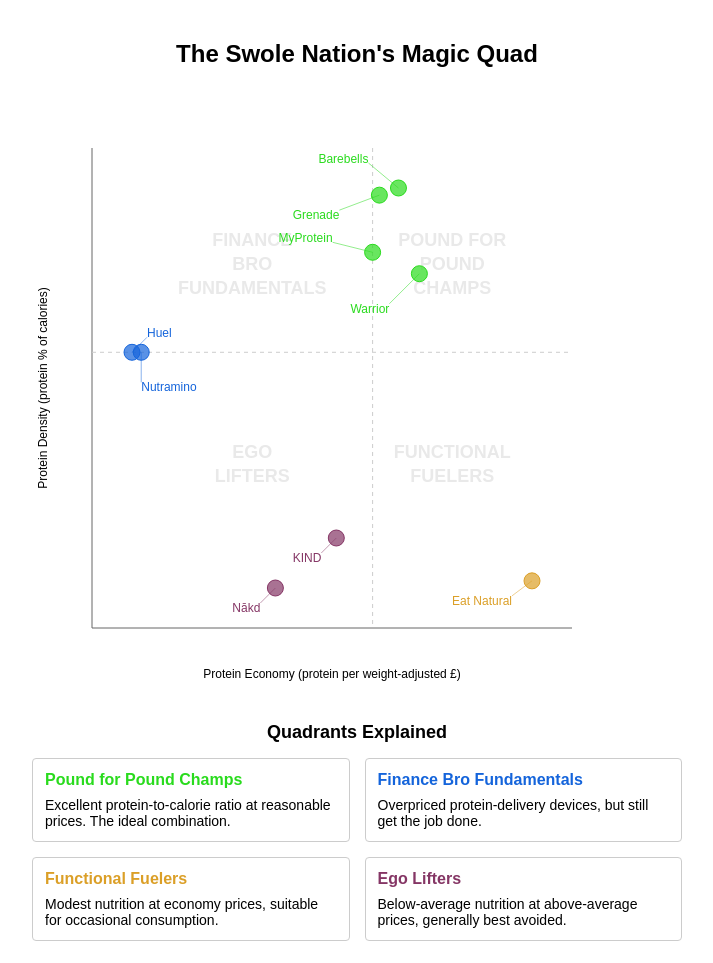
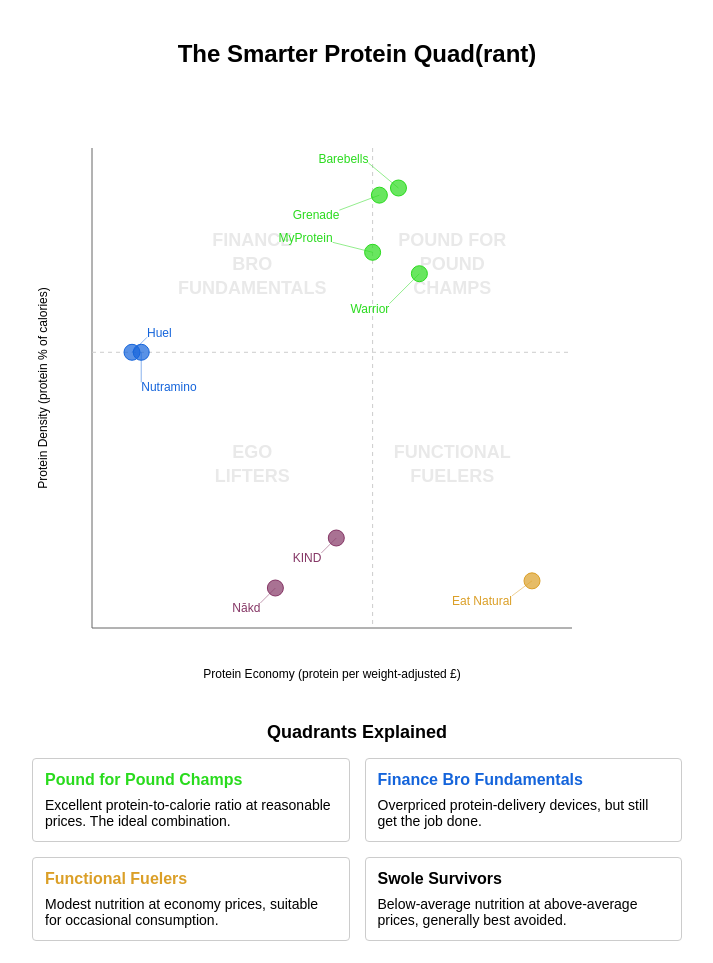
Before and after one commit to patmycatalan/protein-magic-quad, a plain HTML site: page index.html in a window 1280 px wide. Shown: the whole page, without its empty margins (283-996 px from the left). Drawn offline with Linux system fonts and the light colour scheme.

Commit message:
Update index.html

```diff
--- a/index.html
+++ b/index.html
@@ -3,12 +3,12 @@
 <head>
     <meta charset="UTF-8">
     <meta name="viewport" content="width=device-width, initial-scale=1.0">
-    <title>The Swole Nation's Magic Quad</title>
+    <title>The Smarter Protein Quad(rant)</title>
     <link rel="stylesheet" href="styles.css">
 </head>
 <body>
     <div class="chart-container">
-      <h2 class="chart-title">The Swole Nation's Magic Quad</h2>
+      <h2 class="chart-title">The Smarter Protein Quad(rant)</h2>
       <div class="chart">
         <svg id="protein-chart" width="600" height="600"></svg>
       </div>
@@ -27,8 +27,8 @@
             <h4>Functional Fuelers</h4>
             <p>Modest nutrition at economy prices, suitable for occasional consumption.</p>
           </div>
-          <div class="legend-item ego-lifters">
-            <h4>Ego Lifters</h4>
+          <div class="legend-item swole-survivors">
+            <h4>Swole Survivors</h4>
             <p>Below-average nutrition at above-average prices, generally best avoided.</p>
           </div>
         </div>
```
